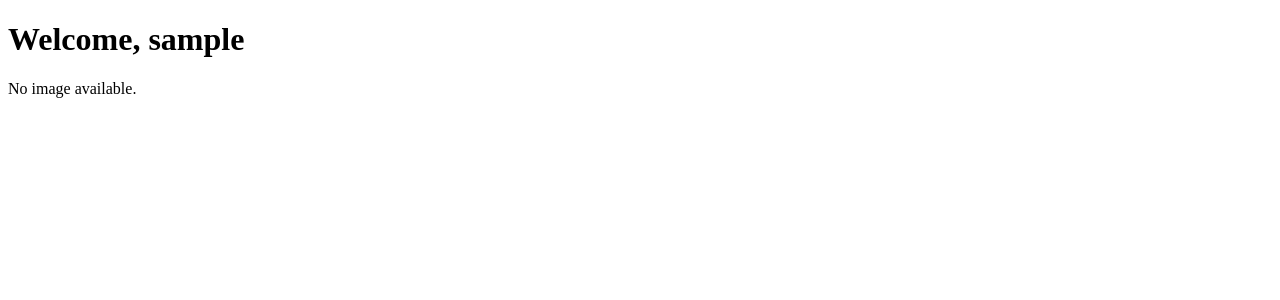
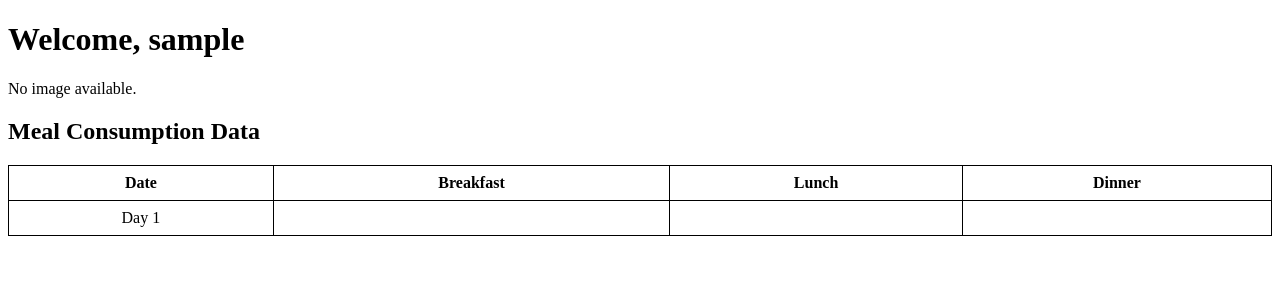
Before and after one commit to K-Krishan/mess-manage, a Django app: template mess/templates/profile.html in a window 1280 px wide. Shown: the top 300 px of the page. Run offline with Django 4.2, Linux system fonts and the light colour scheme; the template is opened without the code that fills it: most values are stand-ins (such as "Sample title", 1, 10 or a date in 2020).

Commit message:
meal data showing in profile

```diff
--- a/mess/templates/profile.html
+++ b/mess/templates/profile.html
@@ -6,6 +6,17 @@
 <html>
 <head>
     <title>User Profile</title>
+    <style>
+        table {
+            border-collapse: collapse;
+            width: 100%;
+        }
+        th, td {
+            border: 1px solid black;
+            text-align: center;
+            padding: 8px;
+        }
+    </style>
 </head>
 <body>
     <h1>Welcome, {{ user_name }}</h1>
@@ -14,6 +25,33 @@
     {% else %}
         <p>No image available.</p>
     {% endif %}
+
+     <!-- Display meal data -->
+     <h2>Meal Consumption Data</h2>
+    {% if meal_data %}
+        <table>
+            <tr>
+                <th>Date</th>
+                <th>Breakfast</th>
+                <th>Lunch</th>
+                <th>Dinner</th>
+            </tr>
+            <!-- {% with date_counter=1 %} -->
+                {% for meal in meal_data %}
+                    <tr>
+                        <td>Day {{ forloop.counter }}</td>
+                        <td>{% if meal == "1" or meal == "3" or meal == "5" or meal == "7" %}X{% endif %}</td>
+                        <td>{% if meal == "2" or meal == "3" or meal == "6" or meal == "7" %}X{% endif %}</td>
+                        <td>{% if meal == "4" or meal == "5" or meal == "6" or meal == "7" %}X{% endif %}</td>
+                    </tr>
+                    <!-- {% with date_counter=date_counter|add:"1" %}
+                    {% endwith %} -->
+                {% endfor %}
+            <!-- {% endwith %} -->
+        </table>
+    {% else %}
+        <p>No meal data available.</p>
+    {% endif %}
     <!-- Other profile information or sections can be added here -->
 </body>
 </html>
```
Also changed, not shown: mess/views.py (+4 -4 lines).
